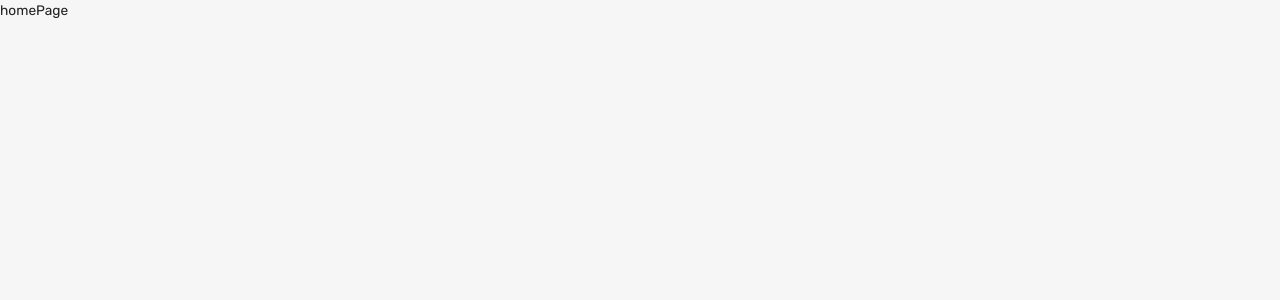
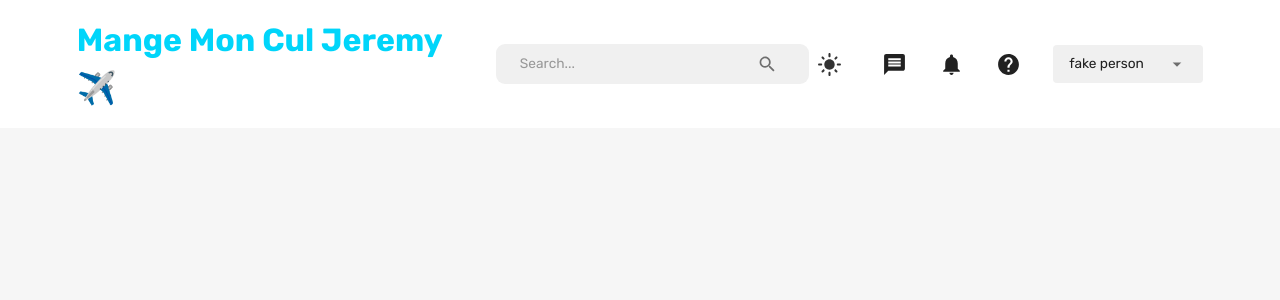
Before and after one commit to Huby-sm/front, a React (Create React App) app: page /home in a window 1280 px wide. Shown: the top 300 px of the page. Built offline with nearby package versions, Linux system fonts and the light colour scheme.

Commit message:
fix(12): navbar error display

```diff
--- a/src/App.js
+++ b/src/App.js
@@ -1,6 +1,6 @@
 import logo from './logo.svg';
 import './App.css';
-import {BrowserRouter, Routes, Route} from "react-router-dom";
+import {BrowserRouter, Routes, Route, Navigate} from "react-router-dom";
 import LoginPage from "./scenes/loginPage";
 import HomePage from "./scenes/homePage";
 import ProfilePage from "./scenes/profilePage";
@@ -9,7 +9,6 @@ import {useSelector} from "react-redux";
 import {CssBaseline, ThemeProvider} from "@mui/material";
 import {createTheme} from "@mui/material";
 import {themeSettings} from "./theme";
-
 
 function App() {
     //import state
@@ -20,6 +19,7 @@ function App() {
 
     return (
         <div className="app">
+
           <BrowserRouter>
               <ThemeProvider theme={theme}>
                   <CssBaseline/>
--- a/src/scenes/homePage/index.jsx
+++ b/src/scenes/homePage/index.jsx
@@ -1,9 +1,11 @@
+import {Box} from "@mui/material";
+import Navbar from "../navbar";
 
 const HomePage = () => {
     return(
-        <div>
-            homePage
-        </div>
+        <Box>
+            <Navbar/>
+        </Box>
     )
 }
 
--- a/src/scenes/navbar/index.jsx
+++ b/src/scenes/navbar/index.jsx
@@ -26,7 +26,7 @@ const Navbar = () => {
     const primaryLight = theme.palette.primary.light;
     const alt = theme.palette.background.alt;
 
-    const fullName = `${user.firstName} ${user.lastName}`;
+    const fullName =  "fake person";//`${user.firstName} ${user.lastName}`; // ?????
 
 
     return(
@@ -44,7 +44,7 @@ const Navbar = () => {
                     },
                 }}
                 >
-                    Huby ✈️
+                    Mange Mon Cul Jeremy ✈️
                 </Typography>
                 {isNonMobileScreens && (
                     <FlexBetween backgroundColor={neutralLight} borderRadius="9px" gap="3rem"
```
